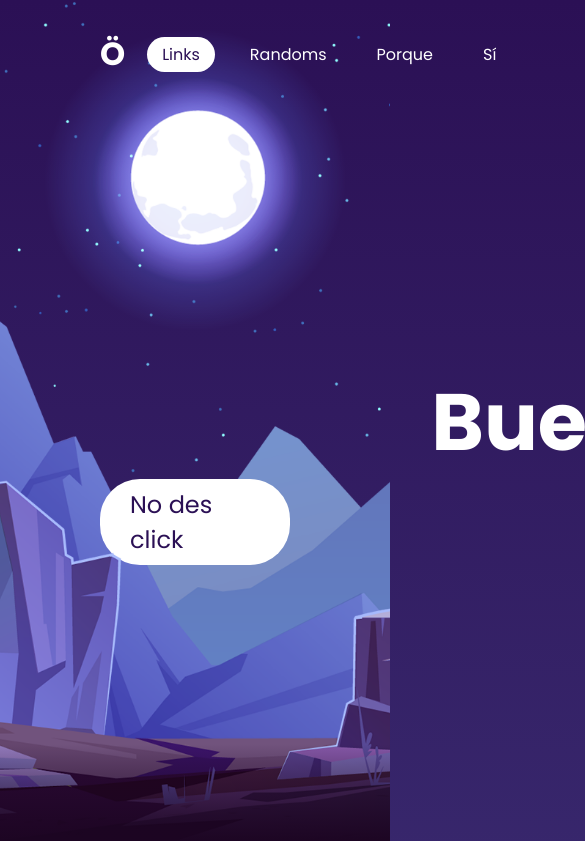
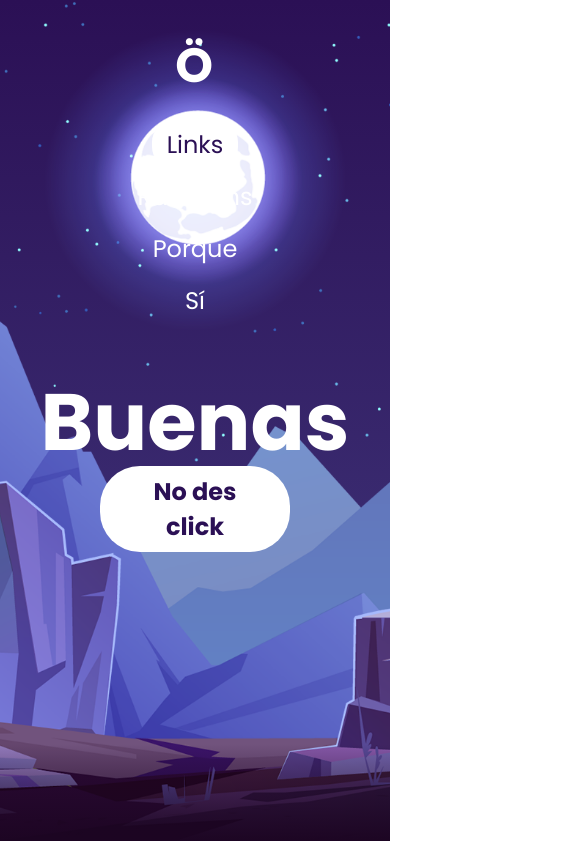
Before and after one commit to ElGamerNovato/ElGamerNovato.github.io, a plain HTML site: page index.html in a window 390 px wide. Shown: the top 841 px of the page, 585 px wide, since content can reach past the window. Drawn offline with Linux system fonts and the light colour scheme.

Commit message:
Es el cuarto commit. Acá hice la página web responsive

```diff
--- a/css/style.css
+++ b/css/style.css
@@ -119,3 +119,34 @@ section img#mountains_front{
     font-size: 1.2em;
     color: #fff;
 }
+@media screen and (max-width: 600px){
+    header{
+        display: block;
+        text-align: center;
+        font-size: 1.5em;
+    }
+    header ul{
+        display: block;
+        margin-top: 3vh;
+    }
+    header ul li{
+        margin-top: 2vh;
+        margin-left: 0;
+    }
+    #btn{
+        text-align: center;
+        margin-top: 5vh;
+        margin-bottom: 3vh;
+        font-weight: bold;
+    }
+    .sec{
+        padding: 0;
+        text-align: center;
+    }
+    .sec h2{
+        text-align: center;
+    }
+    #text{
+        right: auto;
+    }
+}
--- a/js/app.js
+++ b/js/app.js
@@ -7,7 +7,8 @@ let mountains_front=document.querySelector('#mountains_front');
 let header= document.querySelector('header')
 window.addEventListener('scroll', function(){
     let value=window.scrollY;
-    if(value<=this.window.innerHeight){
+    if(this.window.matchMedia("(min-width: 600px)").matches){
+        if(value<=this.window.innerHeight-200){
             stars.style.left=value*0.25+'px';
             moon.style.top=value*1.25+'px';
             mountains_behind.style.top=value*0.5+'px';
@@ -16,4 +17,17 @@ window.addEventListener('scroll', function(){
             btn.style.marginTop=value+'px'
             header.style.top=value*0.8+'px'
     }
+    }else{
+        if(value<=this.window.innerHeight){
+            stars.style.left=value*0.15+'px';
+            moon.style.top=value+'px';
+            mountains_behind.style.top=value*0.1+'px';
+            text.style.marginRight=value*2+'px';
+            text.style.marginTop=value*0.5+'px'
+            btn.style.marginTop=value+'px'
+            header.style.top=value*0.5+'px'
+    }
+}
+console.log(`window: ${this.window.innerHeight}`)
+console.log(`value: ${value}`)
 })
```
Lines whose indentation alone changed are shown as unchanged.
